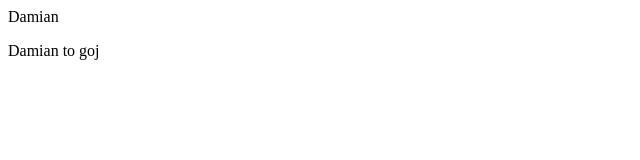
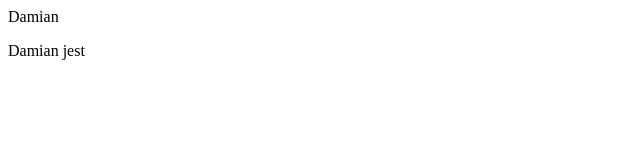
Before and after one commit to SkeletrixGoat/ZPW, a plain HTML site: page zajecia_git/Zadanie1/Dziad/index.html in a window 1280 px wide. Shown: the full height of the page, 0-640 px from the left. Drawn offline with Linux system fonts and the light colour scheme.

Commit message:
dodanie napisu

```diff
--- a/zajecia_git/Zadanie1/Dziad/index.html
+++ b/zajecia_git/Zadanie1/Dziad/index.html
@@ -3,6 +3,6 @@
         </head>
         <body>
             Damian
-            <p>Damian to goj</p>
+            <p>Damian jest</p>
         </body>
 </html>
```
